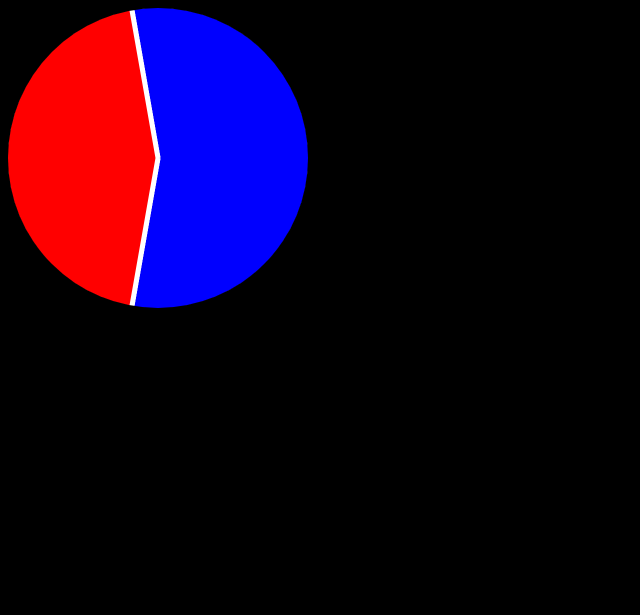
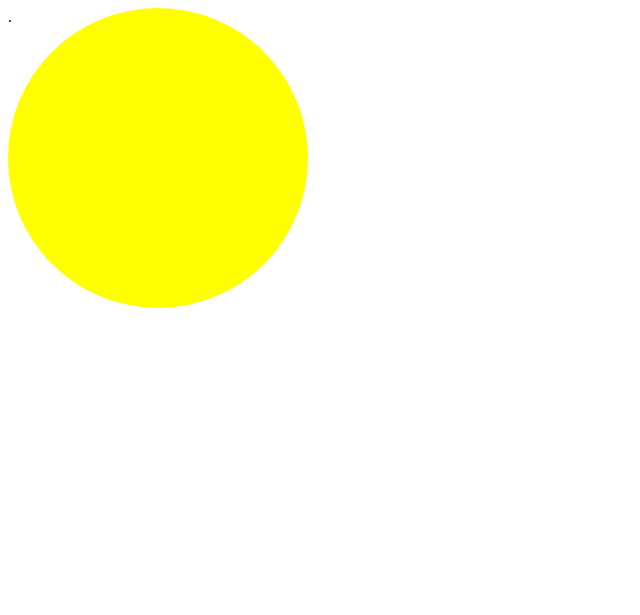
Before and after one commit to SakerONE/test, a plain HTML site: page index.html in a window 1280 px wide. Shown: the whole page, without its empty margins (0-640 px from the left). Drawn offline with Linux system fonts and the light colour scheme.

Commit message:
pie-slider wip

```diff
--- a/css/style.css
+++ b/css/style.css
@@ -1,8 +1,22 @@
-body{
-	background-color: black;
-}
-canvas{
-	-webkit-transform-origin: 0 0;
-	-webkit-transform: scale(0.5, 0.5);
+.pie-slider{
+	position: relative;
+	width: 300px;
+	height: 300px;
+	background: yellow;
 	border-radius: 50%;
 }
+.handler{
+	position: absolute;
+	left: 100px;
+	width: 100px;
+	height: 100px;
+	background: black;
+}
+/* pie-slider */
+.pie-slider canvas{
+	position: absolute;
+	left: 0;
+	top: 0;
+	-webkit-transform-origin: 0 0;
+	-webkit-transform: scale(0.5) translate3d(0, 0, 0);
+}
--- a/index.html
+++ b/index.html
@@ -5,15 +5,12 @@
 		<meta charset="utf-8">
 		<link rel="stylesheet" href="css/style.css">
 		<!-- <script src="js/touch.js"></script> -->
-		<script src="js/rivets.min.js"></script>
-		<script src="js/radial-slider.js"></script>
+		<script src="js/pie-slider.js"></script>
 		<script src="js/js.js"></script>
 	</head>
 	<body>
 		<div class="pie-slider">
-			<canvas width="600" height="600"></canvas>
-			<div class="handler"></div>
-			<div class="handler"></div>
+			.
 		</div>
 	</body>
 </html>
--- a/js/js.js
+++ b/js/js.js
@@ -1,5 +1,24 @@
 document.addEventListener("DOMContentLoaded", function(){
 	"use strict";
+
+	var data = [
+		{
+			value: 50,
+			color: "red"
+		},
+		{
+			value: 50,
+			color: "blue"
+		}
+	],
+	element = document.getElementsByClassName("pie-slider")[0],
+	pieSlider = new PieSlider(element, data);
+
+	element.addEventListener("click", function(event){
+		console.log(event);
+	});
+
+
 
 /*	var x = 100, y = 100;
 
@@ -15,7 +34,7 @@ document.addEventListener("DOMContentLoaded", function(){
 	});
 */
 
-	var angles = [-350, 190],
+/*	var angles = [-350, 190],
 		canvas = document.getElementsByTagName("canvas")[0],
 		context = canvas.getContext("2d"),
 		radius = canvas.width / 2;
@@ -53,5 +72,5 @@ document.addEventListener("DOMContentLoaded", function(){
 
 	function convertAngle(angle){
 		return (angle - 90) * Math.PI / 180;
-	}
+	}*/
 });
--- a/js/pie-slider.js
+++ b/js/pie-slider.js
@@ -1,14 +1,60 @@
 (function(){
 	"use strict";
 
-	var data = {
-		values: [50, 50],
-		colors: ["red", "blue"],
-		labels: ["Генерический<br>тиамазол<br><output></output>"]
+	function PieSlider(element, data){
+		this.element = element;
+		this.data = data;
+		this.length = data.length;
+		this.values = data.map(function(sector){
+			return sector.value;
+		});
+
+		console.log(this.values);
+
+		this.init();
+	}
+
+	PieSlider.prototype.init = function(){
+		this.width = this.element.offsetWidth,
+		this.height = this.element.offsetHeight;
+
+		this.appendCanvas();
+		this.appendHandlers();
+		this.set();
 	};
 
-	function PieSlider(canvas, ){
+	PieSlider.prototype.set = function(){
 
+	};
+
+	PieSlider.prototype.appendCanvas = function(){
+		var canvas = document.createElement("canvas");
+
+		canvas.width = this.width * 2;
+		canvas.height = this.height * 2;
+
+		this.context = canvas.getContext("2d");
+
+		this.element.appendChild(canvas);
+	};
+
+	PieSlider.prototype.appendHandlers = function(){
+		var counter = this.length,
+			fragment = document.createDocumentFragment();
+
+		while(counter--){
+			fragment.appendChild(createHandler());
+		}
+
+		this.element.appendChild(fragment);
+	};
+
+	function createHandler(){
+		var handler = document.createElement("div");
+		handler.className = "ps-handler";
+
+		return handler;
 	}
 
+	window.PieSlider = PieSlider;
 })();
```
